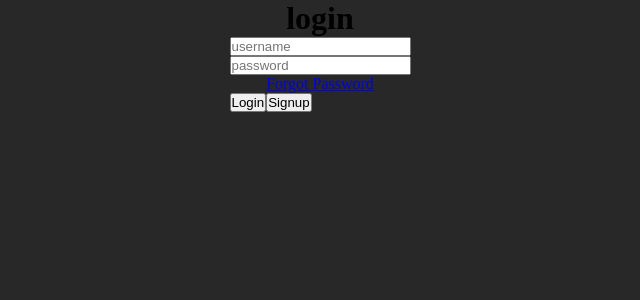
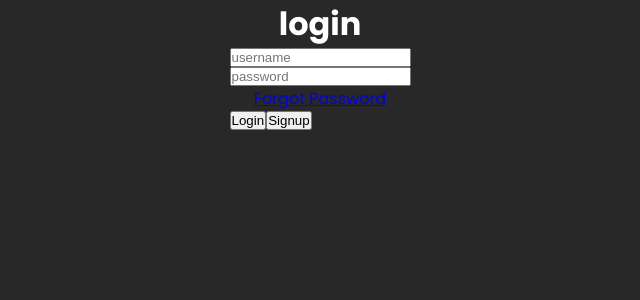
Before and after one commit to 404-Runtime-Terror/Password-Manager-Frontend, a Next.js app: page / in a window 1280 px wide. Shown: the top 300 px of the page, without its empty margins (320-960 px from the left). Built offline with nearby package versions, Linux system fonts and the light colour scheme.

Commit message:
added Poppins font

```diff
--- a/styles/globals.css
+++ b/styles/globals.css
@@ -1,12 +1,20 @@
-*,html,body{
+@import url("https://fonts.googleapis.com/css2?family=Poppins:ital,wght@0,100;0,200;0,300;0,400;0,500;0,600;0,700;0,800;0,900;1,100;1,200;1,300;1,400;1,500;1,600;1,700;1,800;1,900&display=swap");
+
+*,
+html,
+body {
   margin: 0;
   padding: 0;
   box-sizing: border-box;
 }
-body{
+body {
   background-color: #282828;
+  font-family: var(--primary-font);
 }
-:root{
-  --primary-color: #8F00FF;
+:root {
+  --primary-color: #8f00ff;
   --border-radius: 10px;
+  --textcolor: #fff;
+
+  --primary-font: "Poppins", sans-serif;
 }
```
